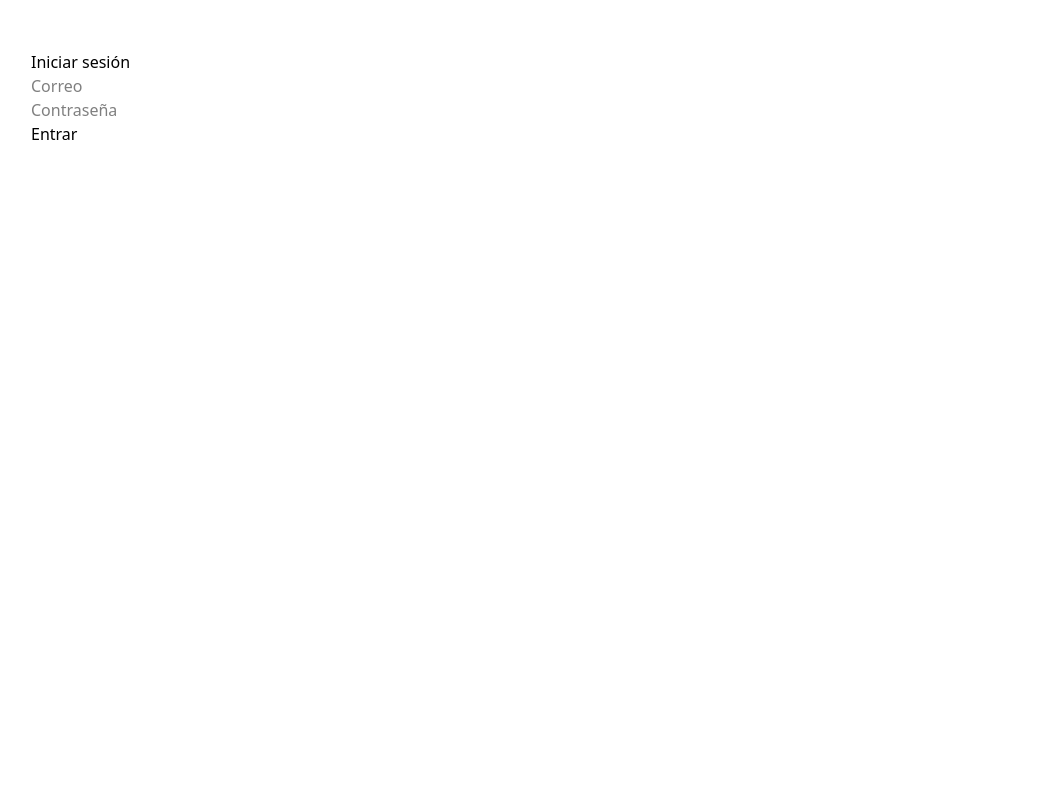
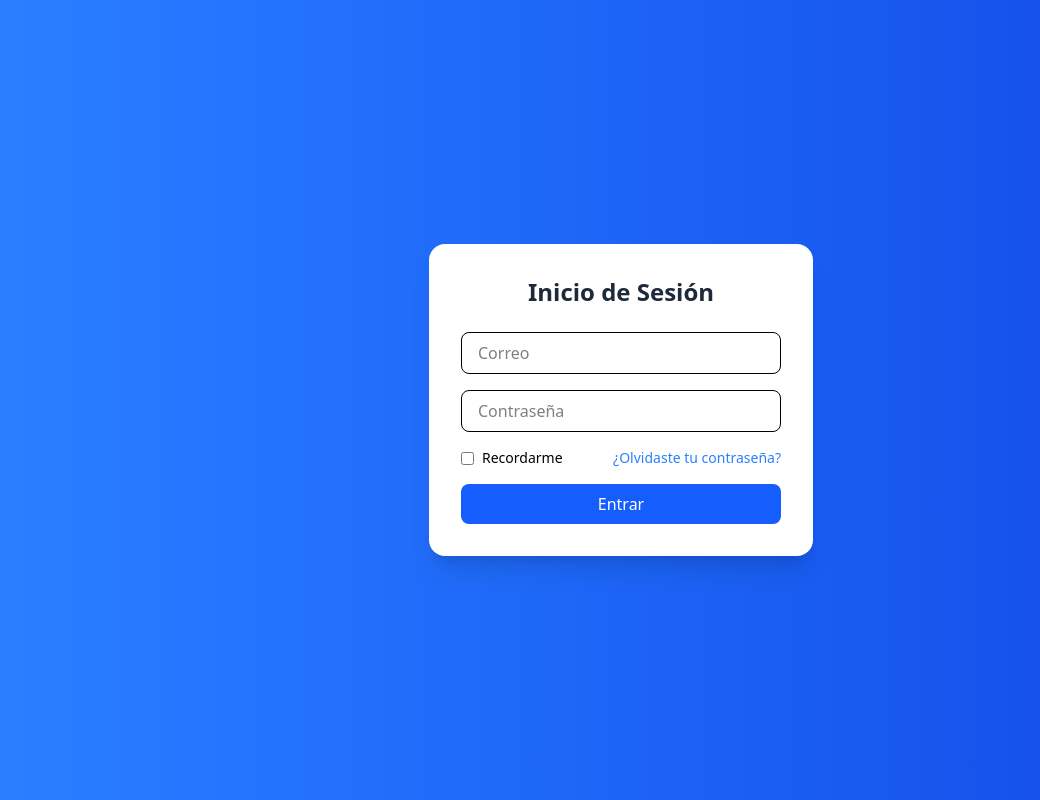
Before and after one commit to Cabrales16/TodoListColaborativa, a React (Vite) app: page / in a window 1280 px wide. Shown: the whole page, without its empty margins (19-1059 px from the left). Built offline with nearby package versions, Linux system fonts and the light colour scheme.

Commit message:
Diseño login authcontext Co-authored-by: alyconr alyconr@hotmail.com

```diff
--- a/src/pages/login.jsx
+++ b/src/pages/login.jsx
@@ -1,5 +1,5 @@
-import React, { useState } from 'react';
-import api from '../service/api'; // conexión con json-server
+import React, { useState } from "react";
+import api from "../service/api"; // conexión con json-server
 import { useNavigate } from "react-router-dom";
 
 export default function Login() {
@@ -12,10 +12,12 @@ export default function Login() {
     e.preventDefault();
 
     try {
-      const response = await api.get(`?correo=${correo}&contrasena=${contrasena}`); // consulta al json-server
+      const response = await api.get(
+        `?correo=${correo}&contrasena=${contrasena}`
+      );
 
       if (response.data.length > 0) {
-        localStorage.setItem("admins", JSON.stringify(response.data[0])); // guarda sesión
+        localStorage.setItem("admins", JSON.stringify(response.data[0]));
         navigate("/inicio");
       } else {
         setError("Credenciales incorrectas");
@@ -26,24 +28,48 @@ export default function Login() {
   };
 
   return (
-    <div style={{ margin: "50px" }}>
-      <h2>Iniciar sesión</h2>
-      <form onSubmit={envia}>
+    <div className="flex items-center justify-center min-h-screen bg-gradient-to-r from-blue-500 to-blue-700">
+      <div className="bg-white shadow-xl rounded-2xl p-8 w-96">
+        <h2 className="text-2xl font-bold text-center text-gray-800 mb-6">
+          Inicio de Sesión
+        </h2>
+
+        <form onSubmit  ={envia} className="space-y-4">
           <input
             type="email"
             placeholder="Correo"
             value={correo}
             onChange={(e) => setCorreo(e.target.value)}
-        /><br />
+            className="w-full px-4 py-2 border rounded-lg focus:outline-none focus:ring-2 focus:ring-blue-400"
+          />
           <input
             type="password"
             placeholder="Contraseña"
             value={contrasena}
             onChange={(e) => setContrasena(e.target.value)}
-        /><br />
-        <button type="submit">Entrar</button>
+            className="w-full px-4 py-2 border rounded-lg focus:outline-none focus:ring-2 focus:ring-blue-400"
+          />
+
+          <div className="flex items-center justify-between text-sm">
+            <label className="flex items-center">
+              <input type="checkbox" className="mr-2" /> Recordarme
+            </label>
+            <a href="#" className="text-blue-500 hover:underline">
+              ¿Olvidaste tu contraseña?
+            </a>
+          </div>
+
+          <button
+            type="submit"
+            className="w-full bg-blue-600 hover:bg-blue-700 text-white py-2 rounded-lg transition duration-200"
+          >
+            Entrar
+          </button>
         </form>
-      {error && <p style={{ color: "red" }}>{error}</p>}
+
+        {error && <p className="text-red-500 text-center mt-4">{error}</p>}
+
+      </div>
     </div>
   );
 }
```
Lines whose indentation alone changed are shown as unchanged.
